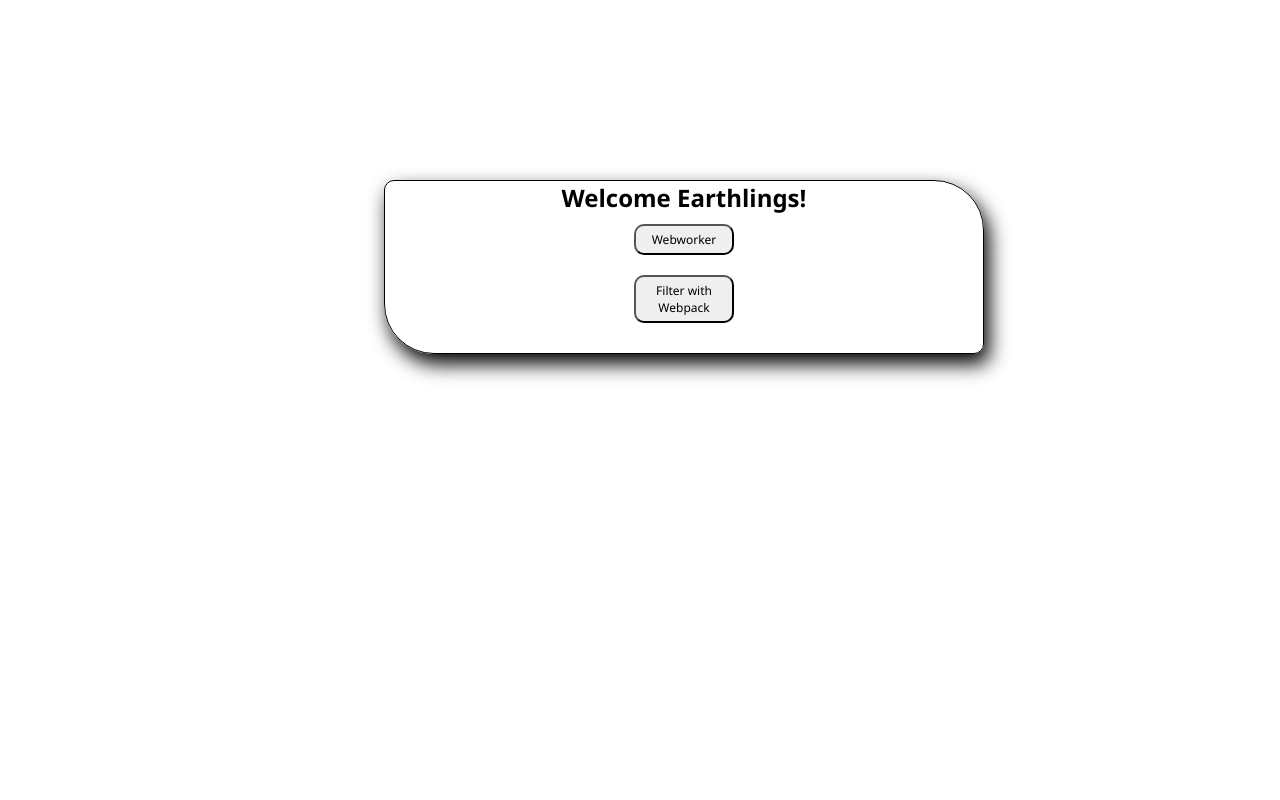
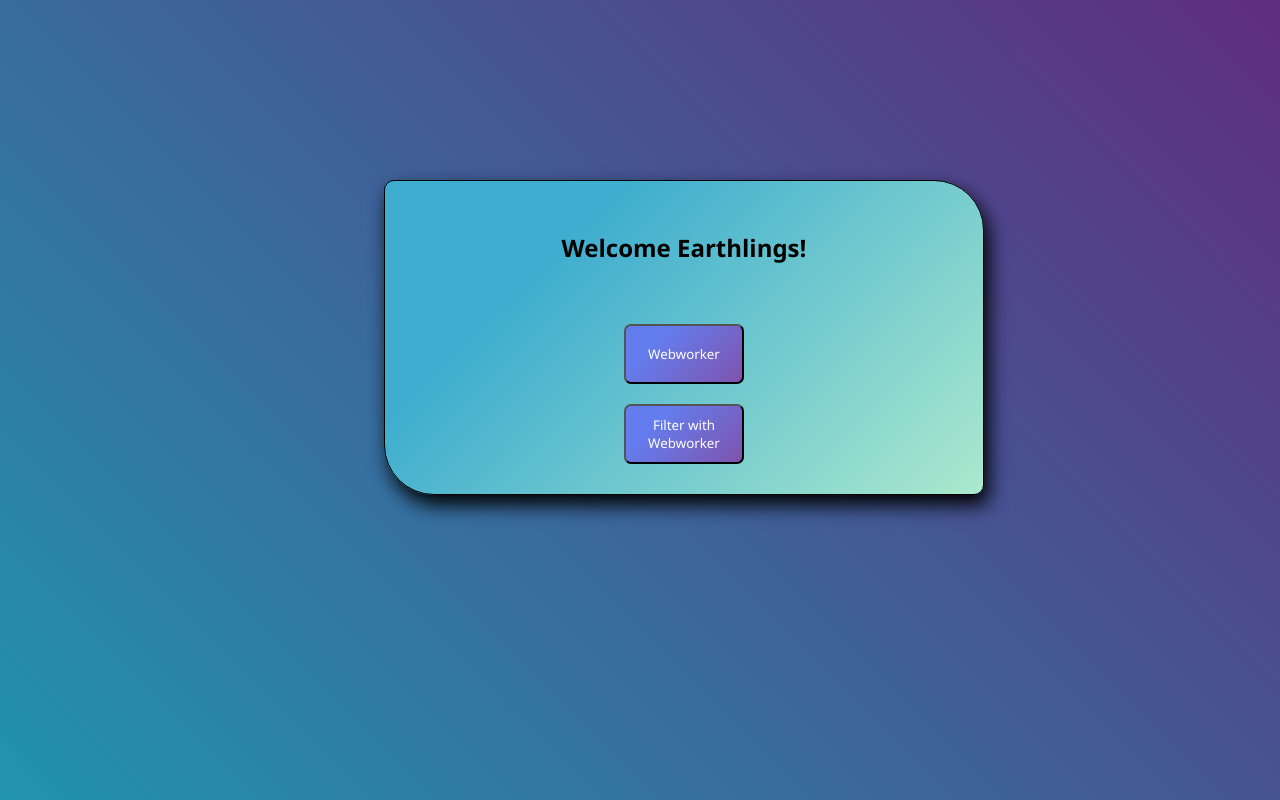
Before and after one commit to Hamzazaheer721/Webworkers-React-Typescript, a React (Create React App) app: page / in a window 1280 px wide. Built offline with nearby package versions, Linux system fonts and the light colour scheme.

Commit message:
!fix: fixed the home page styling

```diff
--- a/src/components/Welcome/index.styled.ts
+++ b/src/components/Welcome/index.styled.ts
@@ -1,6 +1,13 @@
 import styled from 'styled-components'
 
 export const MainContainer = styled.div`
+  height: 100vh;
+  width: 100vw;
+  background: linear-gradient(45deg, #2193b0, #5f2c82);
+  flex-direction: column;
+`
+export const Wrapper = styled.div`
+  background-image: linear-gradient(315deg, #abe9cd 0%, #3eadcf 74%);
   display: flex;
   flex-direction: column;
   justify-content : center;
@@ -15,15 +22,20 @@
   border-radius: 10px 50px;
   box-shadow: 5px 10px 20px black;
 `
-
 export const Text = styled.h2`
+  color: black;
+  padding: 50px;
 `
 
 export const Button = styled.button`
-    margin: 10px 0 10px 0;
-    width : 100px;
-    height: auto;
-    border-radius: 10px;
-    font-size: 12px;
+  background-color: #7f53ac;
+  background-image: linear-gradient(315deg, #7f53ac 0%, #647dee 74%);
+  height: 60px;
+  width: 120px;
+  border-radius: 7px;
+  margin: 10px 0;
   padding: 5px 10px;
+  color: white;
+  white-space: normal;
+  word-wrap: break-word;
 `
--- a/src/components/Welcome/index.tsx
+++ b/src/components/Welcome/index.tsx
@@ -1,16 +1,22 @@
 import { FC, memo } from 'react';
 import { Link } from 'react-router-dom';
-import { Button, MainContainer, Text } from './index.styled';
+import {
+  Button, MainContainer, Text, Wrapper,
+} from './index.styled';
 
 const WelcomeComponent: FC<{}> = memo(() => (
+
   <MainContainer>
+    <Wrapper>
       <Text>Welcome Earthlings!</Text>
       <Link to="/loop">
         <Button>Webworker</Button>
       </Link>
       <Link to="/filter">
-      <Button>Filter with Webpack</Button>
+        <Button>Filter with Webworker</Button>
       </Link>
+    </Wrapper>
   </MainContainer>
+
 ))
 export default WelcomeComponent;
```
Lines whose indentation alone changed are shown as unchanged.
